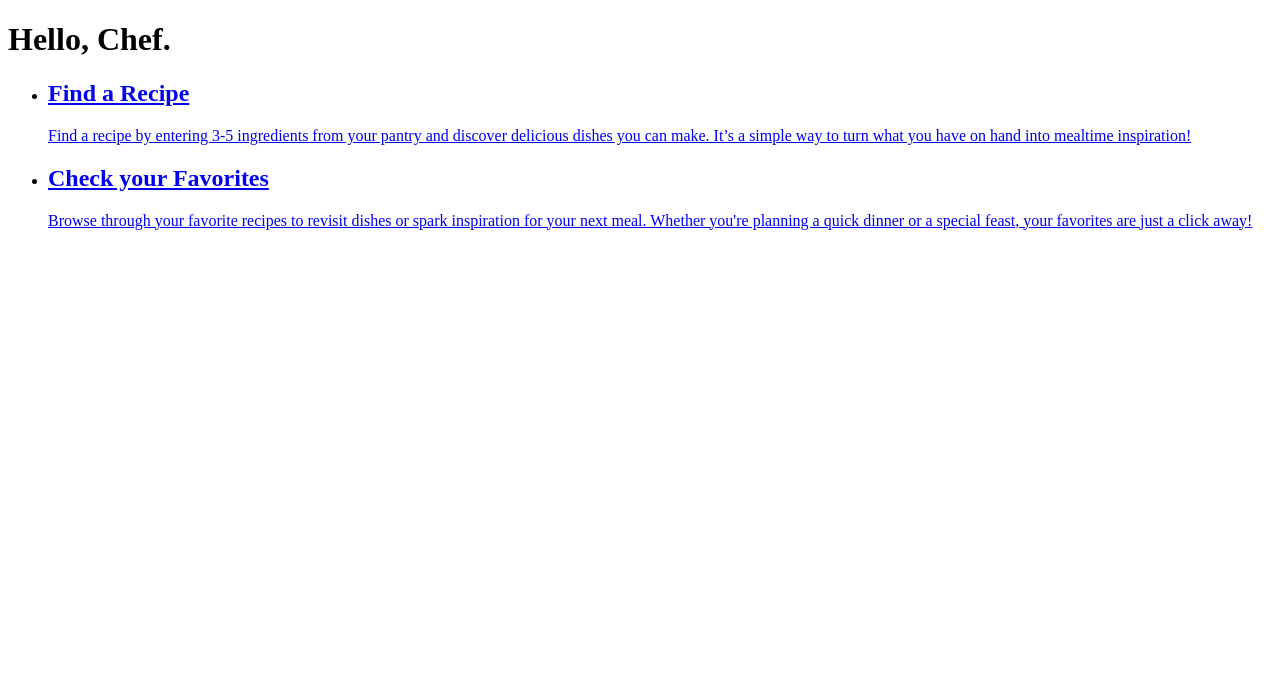
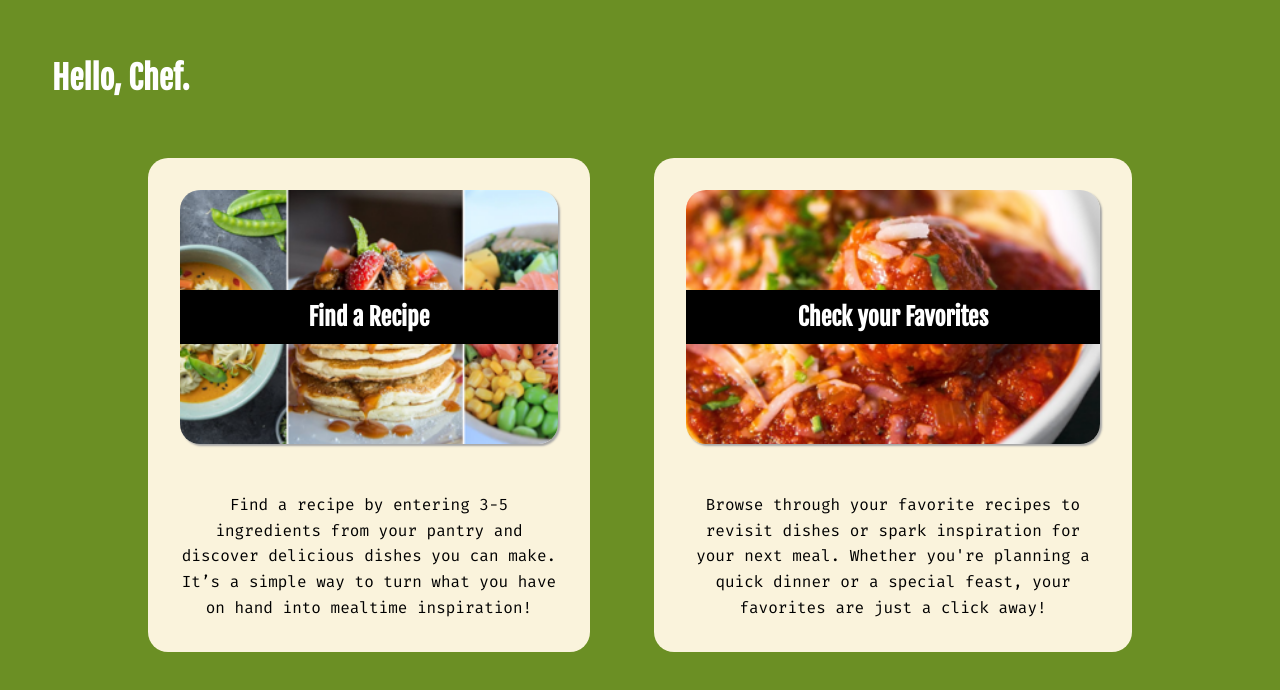
Before and after one commit to Code-the-Dream-School/hh-team5-front, a React (Vite) app: page / in a window 1280 px wide. Shown: the top 690 px of the page. Built offline with nearby package versions, Linux system fonts and the light colour scheme; no server answers.

Commit message:
Add styles and move <p> tag inside of Link

```diff
--- a/src/components/Homepage.jsx
+++ b/src/components/Homepage.jsx
@@ -1,7 +1,8 @@
 import React from "react";
 import { Link } from "react-router-dom";
-import foodcollage from '/images/foodcollage.png'
-import meatballs from '/images/meatballs.jpg'
+import style from './Homepage.module.css';
+import foodcollage from '/images/foodcollage1x.png'
+import meatballs from '/images/meatballs1x.png'
 
 const Homepage = () => {
   const routeCards = [
@@ -24,13 +25,15 @@ const Homepage = () => {
   return (
     <>
       <h1>Hello, Chef.</h1>
-      <div>
+      <div className={style.routesContainer}>
         <ul>
           {routeCards.map((routeCard) => (
-            <li key={routeCard.id}>
+            <li key={routeCard.id} className={style.routeCard}>
               <Link to={routeCard.link}>
+                <div className={style.routesImage} style={{backgroundImage: `url(${routeCard.image})`}}>
                   <h2>{routeCard.title}</h2>
-                  <p>{routeCard.description}</p>
+                </div>
+                <p>{routeCard.description}</p>
               </Link>
             </li>
             ))
--- a/src/components/Homepage.module.css
+++ b/src/components/Homepage.module.css
@@ -1,5 +1,6 @@
 :root {
     --clr-white: hsl(0, 0%, 100%);
+    --clr-grey: hsl(0, 0%, 65%);
     --clr-black: hsl(0, 0%, 0%);
     --clr-green: hsl(80, 60%, 35%);
     --clr-yellow: hsl(46, 74%, 92%);
@@ -9,15 +10,71 @@
 }
 
 body {
+    display: flex;
+    justify-content: center;
     background-color: var(--clr-green);
     color: var(--clr-black);
     font-family: var(--ff-heading);
     line-height: 1.6;
+    margin-top: 2rem;
 }
 
 h1,
 h2 {
-  display: block;
   font-family: var(--ff-heading);
   color: var(--clr-white);
 }
+
+h2 {
+    width: 100%;
+    background-color: var(--clr-black);
+    text-align: center;
+    padding: 0.5rem 0rem;
+}
+
+li {
+    background-color: var(--clr-yellow);
+    list-style: none;
+    margin: 1rem;
+}
+
+ul {
+    display: flex;
+    flex-direction: row;
+    justify-content: center;
+
+    margin: 1rem;
+    padding: 0;
+}
+
+p {
+    font-family: var(--ff-body);
+    color: var(--clr-black);
+    padding: 1rem 2rem;
+    text-align: center;
+}
+
+a {
+    text-decoration: none;
+}
+
+.routesContainer {
+    max-width: 1080px;
+    margin: 0rem 3rem;
+}
+
+.routeCard {
+    flex-direction: column;
+    border-radius: 20px;
+    margin: 2rem;
+}
+
+.routesImage {
+    background-size: cover;
+    background-repeat: no-repeat;
+    background-position: center;
+    border-radius: 20px;
+    box-shadow: 2px 2px 2px var(--clr-grey);
+    padding: 5rem 0rem;
+    margin: 2rem;
+}
```
